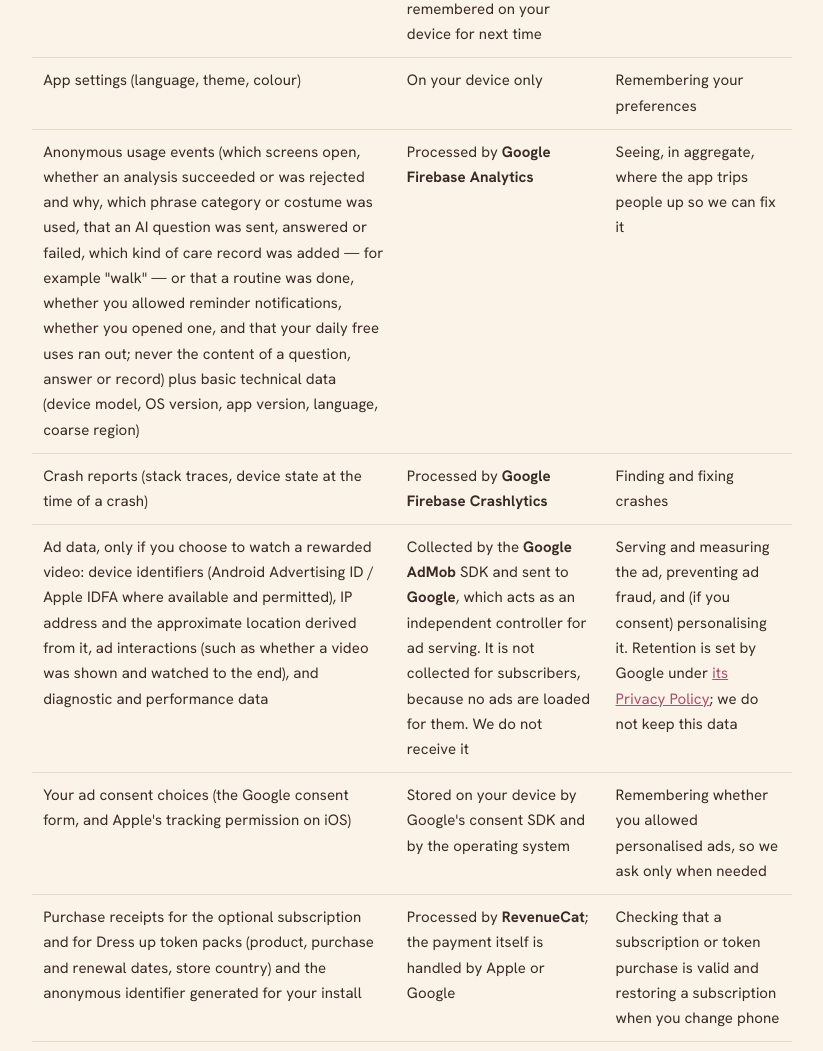
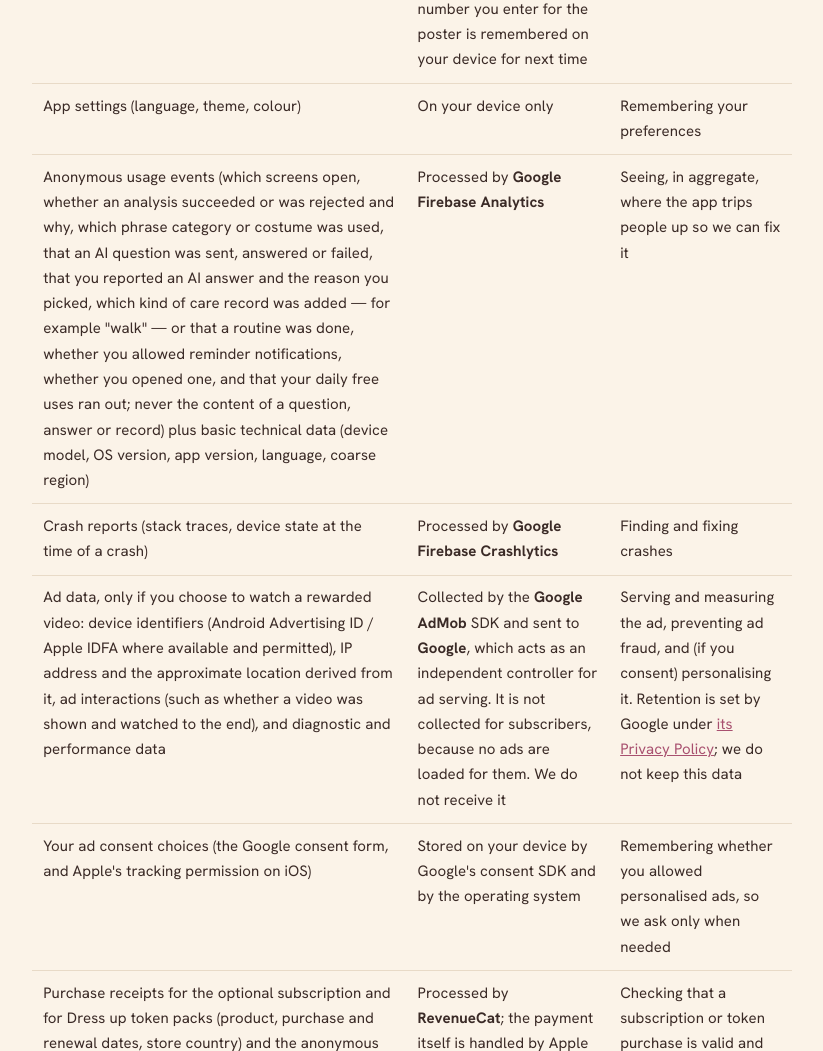
Before and after one commit to heyisoft/heyisoft.github.io, a plain HTML site: page dogtranslator/privacy/index.html in a window 1280 px wide. Shown: the part 2560-3611 px from the top of the page, without its empty margins (228-1051 px from the left). Drawn offline with Linux system fonts and the light colour scheme.

Commit message:
Dog Translator privacy: reporting AI answers

```diff
--- a/dogtranslator/privacy/index.html
+++ b/dogtranslator/privacy/index.html
@@ -112,7 +112,7 @@
           <td>Remembering your preferences</td>
         </tr>
         <tr>
-          <td>Anonymous usage events (which screens open, whether an analysis succeeded or was rejected and why, which phrase category or costume was used, that an AI question was sent, answered or failed, which kind of care record was added — for example "walk" — or that a routine was done, whether you allowed reminder notifications, whether you opened one, and that your daily free uses ran out; never the content of a question, answer or record) plus basic technical data (device model, OS version, app version, language, coarse region)</td>
+          <td>Anonymous usage events (which screens open, whether an analysis succeeded or was rejected and why, which phrase category or costume was used, that an AI question was sent, answered or failed, that you reported an AI answer and the reason you picked, which kind of care record was added — for example "walk" — or that a routine was done, whether you allowed reminder notifications, whether you opened one, and that your daily free uses ran out; never the content of a question, answer or record) plus basic technical data (device model, OS version, app version, language, coarse region)</td>
           <td>Processed by <strong>Google Firebase Analytics</strong></td>
           <td>Seeing, in aggregate, where the app trips people up so we can fix it</td>
         </tr>
@@ -184,6 +184,7 @@
         <li><strong>Google Gemini API.</strong> The text is processed by Google LLC as our data processor
           under the paid-service terms described in section 6 for Dress up: Google does not use it to
           improve its products, and may keep it for up to 55 days only for abuse monitoring.</li>
+        <li><strong>Reporting.</strong> Tap <em>Report</em> under any AI answer to tell us it was offensive, wrong or unsafe. Only the reason you picked reaches us (as an anonymous usage event); the question and the answer are not sent. We use reports to improve the instructions and filters of the AI.</li>
         <li><strong>Your choice.</strong> Ask AI is optional. You can withdraw your agreement at any time
           with <em>Sending questions to AI</em> in <em>Settings</em>; after that nothing is sent until you
           agree again. Answers already in your chat stay on your device until you delete them.</li>
```
